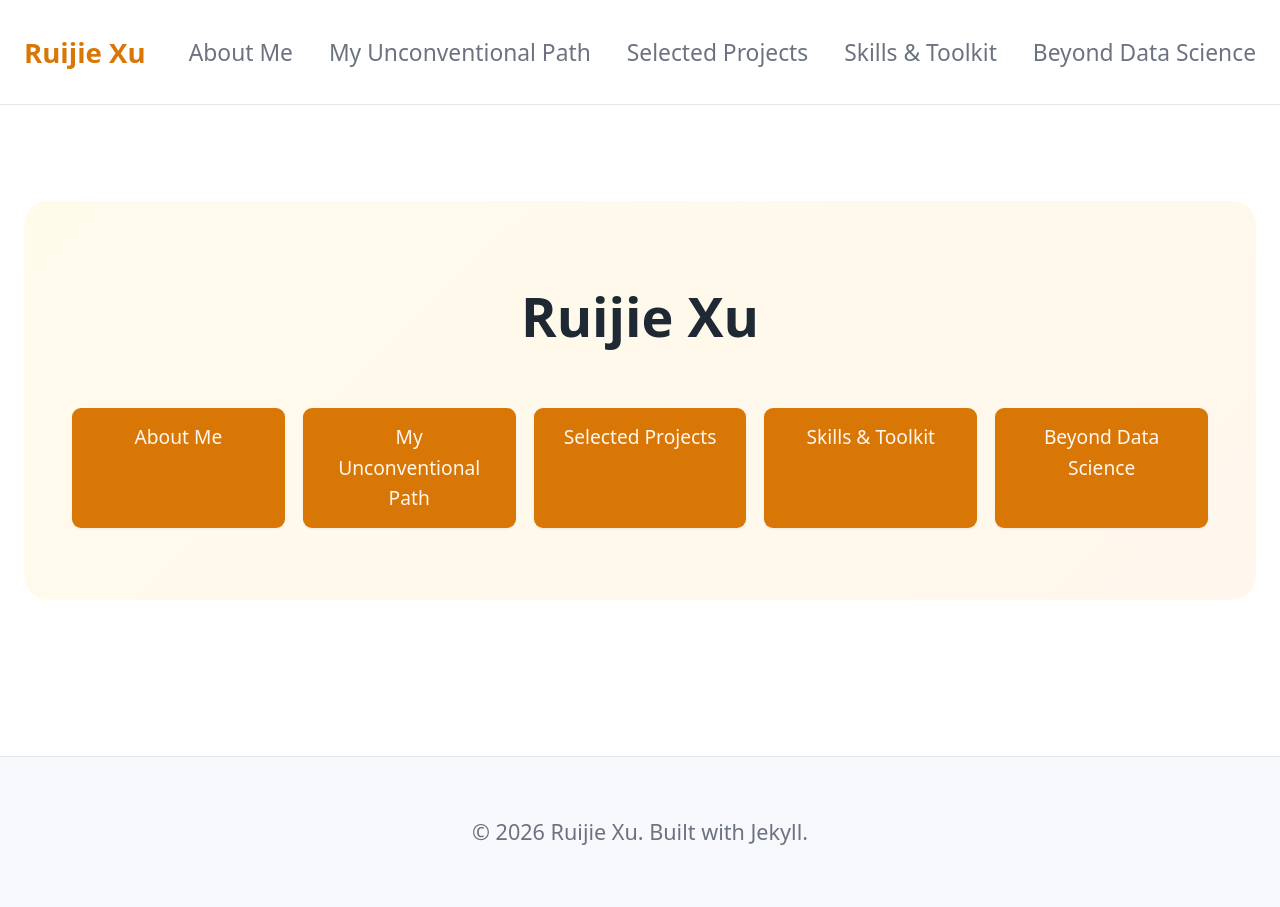
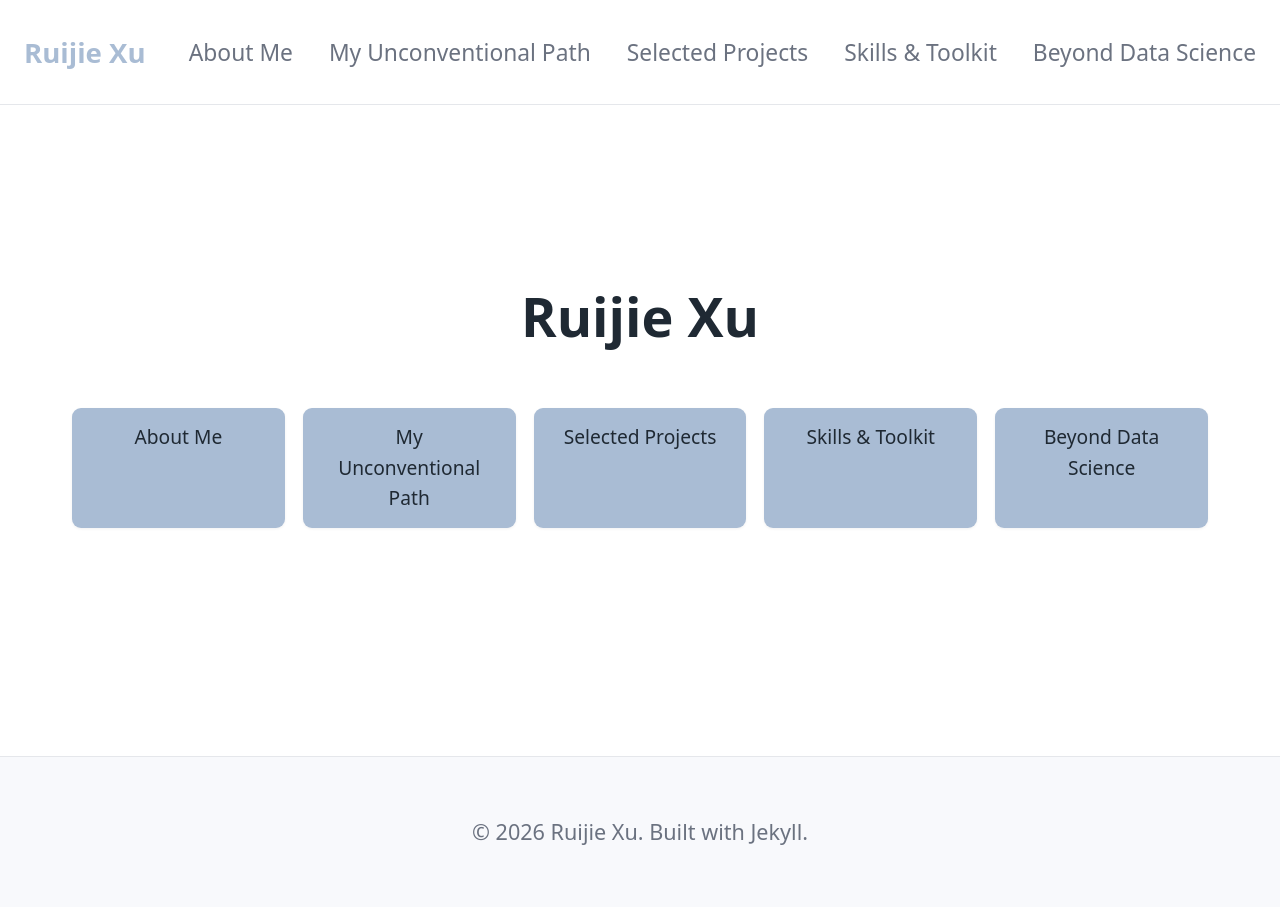
Before and after one commit to RX67-RX67/RX67-RX67.github.io, a Jekyll site: the page built from index.md, in a window 1280 px wide. Built offline with Jekyll 4.4.1, drawn with Linux system fonts in a browser that asks for light colours.

Commit message:
Simplify accent to a single light gray-blue color
Use one consistent light gray-blue tone throughout instead of a
light/dark accent pairing, and remove the hero gradient background.

```diff
--- a/assets/css/style.css
+++ b/assets/css/style.css
@@ -2,9 +2,9 @@
 :root {
   --color-text: #1f2933;
   --color-muted: #6b7280;
-  --color-link: #d97706;
-  --color-link-hover: #b45309;
-  --color-link-soft: #fef3c7;
+  --color-link: #a9bcd4;
+  --color-link-hover: #a9bcd4;
+  --color-link-soft: #a9bcd4;
   --color-bg: #fff;
   --color-bg-soft: #f8f9fc;
   --color-border: #e5e7eb;
@@ -42,11 +42,11 @@ img { max-width: 100%; height: auto; }
 .site-footer { border-top: 1px solid var(--color-border); margin-top: 4rem; padding: 1.5rem var(--space); text-align: center; font-size: 0.9rem; color: var(--color-muted); background: var(--color-bg-soft); }
 
 /* Home page hero */
-.hero { text-align: center; padding: 3rem 2rem; margin-top: 1.5rem; background: linear-gradient(135deg, #fffbeb 0%, #fff7ed 100%); border-radius: 1rem; }
+.hero { text-align: center; padding: 3rem 2rem; margin-top: 1.5rem; }
 .hero h1 { margin: 0 0 0.5rem; font-size: 2.25rem; }
 .hero .cta { margin-top: 2rem; display: flex; flex-wrap: wrap; justify-content: center; gap: 0.75rem; }
-.hero .cta a { display: inline-block; padding: 0.6rem 1.25rem; background: var(--color-link); color: #fff7ed; text-decoration: none; border-radius: 0.375rem; font-size: 0.95rem; font-weight: 500; white-space: nowrap; box-shadow: var(--shadow-sm); transition: background 0.15s ease, box-shadow 0.15s ease, transform 0.15s ease; }
-.hero .cta a:hover { background: var(--color-link-hover); box-shadow: var(--shadow-md); transform: translateY(-1px); }
+.hero .cta a { display: inline-block; padding: 0.6rem 1.25rem; background: var(--color-link); color: var(--color-text); text-decoration: none; border-radius: 0.375rem; font-size: 0.95rem; font-weight: 500; white-space: nowrap; box-shadow: var(--shadow-sm); transition: box-shadow 0.15s ease, transform 0.15s ease; }
+.hero .cta a:hover { box-shadow: var(--shadow-md); transform: translateY(-1px); }
 
 @media (min-width: 700px) {
   .hero .cta { flex-wrap: nowrap; }
```
